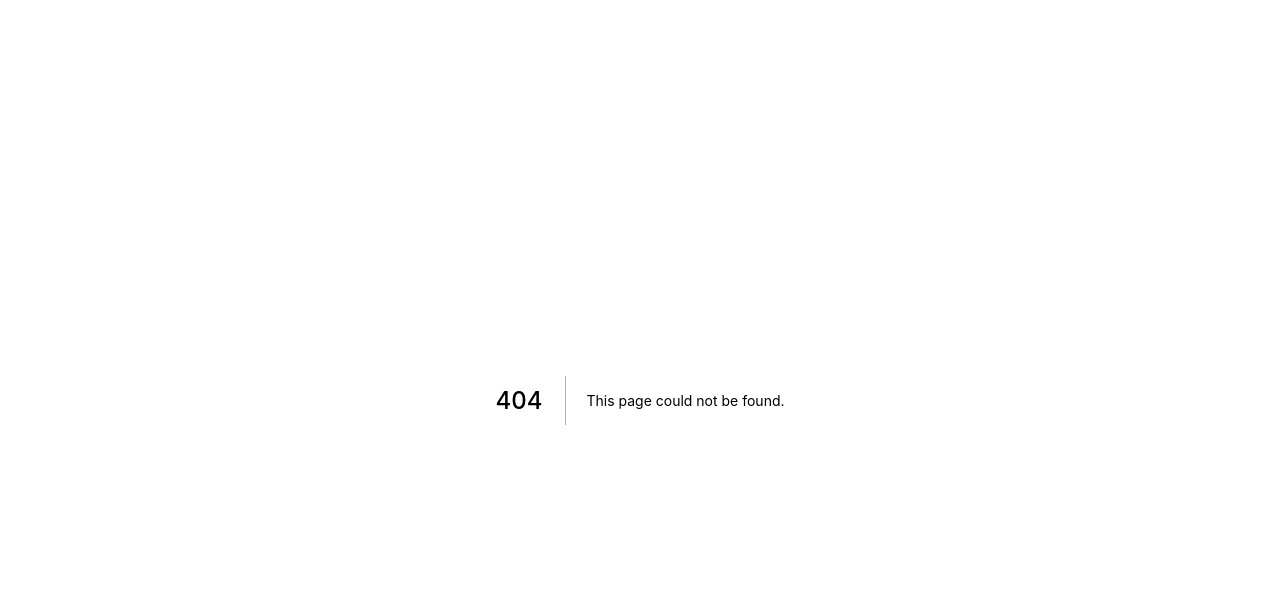
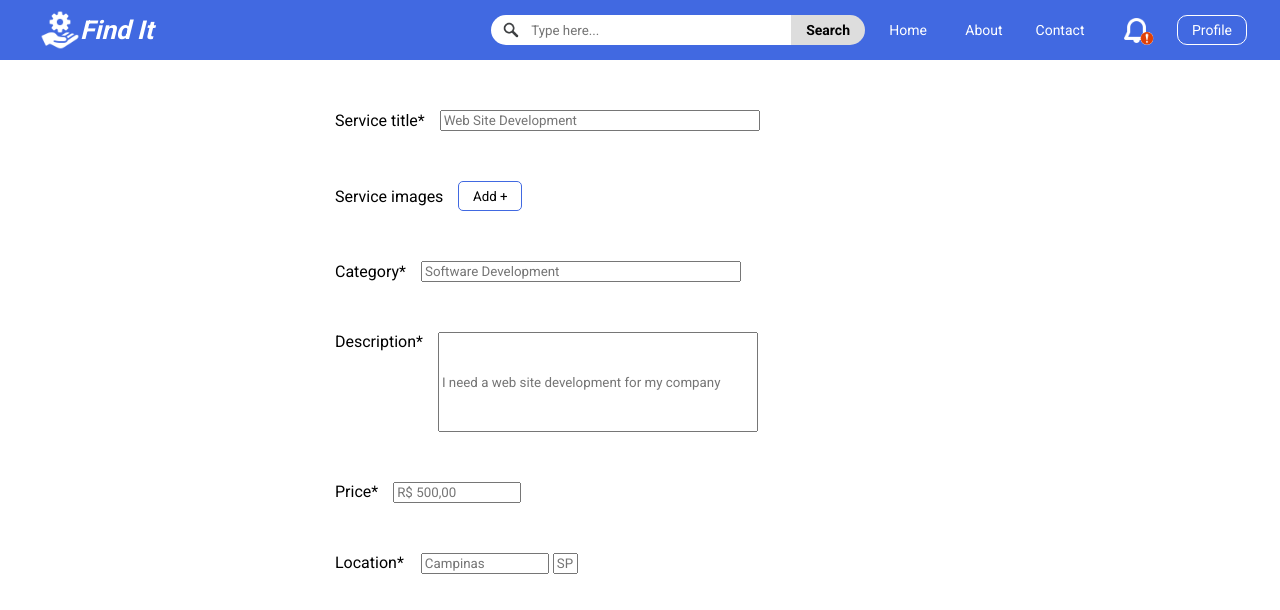
Before and after one commit to buemura/findit-frontend-next, a Next.js app: page /posts in a window 1280 px wide. Before the commit this address had no page. Shown: the top 610 px of the page. Built offline with nearby package versions, Linux system fonts and the light colour scheme; no server answers.

Commit message:
posts page

```diff
--- /dev/null
+++ b/src/pages/posts.tsx
@@ -0,0 +1,96 @@
+import axios from "axios";
+import React, { useState, useEffect } from "react";
+import { HeaderPage } from "../components/HeaderPage";
+import { BodyStyled } from "../styles/components/middleSection";
+import {
+  MainContainer,
+  ServiceTitle,
+  ServiceImage,
+  ServiceCategory,
+  ServiceDescription,
+  ServicePrice,
+  ServiceLocation,
+} from "../styles/pages/posts";
+
+interface IPosts {
+  name: string;
+  email: string;
+  location: string;
+  phone: string;
+  occupation: string;
+  about_me: string;
+  user_photo: string;
+}
+
+export default function Posts() {
+  const [user, setUser] = useState<IPosts>({
+    name: "",
+    email: "",
+    location: "",
+    phone: "",
+    occupation: "",
+    about_me: "",
+    user_photo: "",
+  });
+
+  //
+  const userId = "2eea1831-ac4f-4e87-b1fb-1aee22a8b8e2";
+  const userId2 = "20f1f28a-bf61-4705-abc8-c10e7d44ec36";
+
+  useEffect(() => {
+    axios
+      .get(`http://localhost:4000/api/users/${userId}`)
+      .then(({ data }) => {
+        setUser(data);
+      })
+      .catch((err) => {
+        console.log(err);
+      });
+  }, []);
+
+  return (
+    <BodyStyled>
+      <HeaderPage />
+      <MainContainer>
+        <ServiceTitle>
+          <p>Service title*</p>
+          <input type="text" name="title" placeholder="Web Site Development" />
+        </ServiceTitle>
+        <ServiceImage>
+          <p>Service images </p>
+          <button>Add +</button>
+        </ServiceImage>
+        <ServiceCategory>
+          <p>Category* </p>
+          <input
+            type="text"
+            name="service-category"
+            placeholder="Software Development"
+          />
+        </ServiceCategory>
+        <ServiceDescription>
+          <p>Description* </p>
+          <input
+            type="text"
+            name="service-description"
+            placeholder="I need a web site development for my company"
+          />
+        </ServiceDescription>
+        <ServicePrice>
+          <p>Price* </p>
+          <input type="number" name="service-price" placeholder="R$ 500,00" />
+        </ServicePrice>
+        <ServiceLocation>
+          <p>Location* </p>
+          <input
+            type="text"
+            name="service-city"
+            placeholder="Campinas"
+            id="city"
+          />
+          <input type="text" name="service-state" placeholder="SP" id="state" />
+        </ServiceLocation>
+      </MainContainer>
+    </BodyStyled>
+  );
+}
--- /dev/null
+++ b/src/styles/pages/posts.ts
@@ -0,0 +1,117 @@
+import styled from "styled-components";
+
+export const MainContainer = styled.div`
+  display: flex;
+  flex-direction: column;
+  justify-content: center;
+  align-items: center;
+  margin: 60px 0 0 0;
+  padding: 0;
+  width: 100%;
+  overflow-x: hidden;
+  background-color: #fff;
+`;
+
+export const ServiceTitle = styled.div`
+  display: flex;
+  flex-direction: row;
+  justify-content: left;
+  align-items: center;
+  width: 50%;
+  margin: 50px 0 0 0;
+  p {
+    margin: 0 15px 0 15px;
+  }
+  input {
+    width: 50%;
+  }
+`;
+
+export const ServiceImage = styled.div`
+  display: flex;
+  flex-direction: row;
+  justify-content: left;
+  align-items: center;
+  width: 50%;
+  margin: 50px 0 0 0;
+  p {
+    margin: 0 15px 0 15px;
+  }
+  button {
+    width: 10%;
+    height: 30px;
+    background-color: #fff;
+    border: 1px solid #4169e1;
+    border-radius: 5px;
+
+    &:hover {
+      cursor: pointer;
+      background-color: #4169e1;
+      color: #fff;
+    }
+  }
+`;
+
+export const ServiceCategory = styled.div`
+  display: flex;
+  flex-direction: row;
+  justify-content: left;
+  align-items: center;
+  width: 50%;
+  margin: 50px 0 0 0;
+  p {
+    margin: 0 15px 0 15px;
+  }
+  input {
+    width: 50%;
+  }
+`;
+
+export const ServiceDescription = styled.div`
+  display: flex;
+  flex-direction: row;
+  justify-content: left;
+  width: 50%;
+  margin: 50px 0 0 0;
+  p {
+    margin: 0 15px 0 15px;
+  }
+  input {
+    width: 50%;
+    height: 100px;
+  }
+`;
+
+export const ServicePrice = styled.div`
+  display: flex;
+  flex-direction: row;
+  justify-content: left;
+  width: 50%;
+  margin: 50px 0 0 0;
+  p {
+    margin: 0 15px 0 15px;
+  }
+  input {
+    width: 20%;
+  }
+`;
+
+export const ServiceLocation = styled.div`
+  display: flex;
+  flex-direction: row;
+  justify-content: left;
+  width: 50%;
+  margin: 50px 0 0 0;
+  p {
+    margin: 0 15px 0 15px;
+  }
+  input {
+    margin: 0 2px 0 2px;
+  }
+  #city {
+    width: 20%;
+  }
+  #state {
+    width: 4%;
+  }
+`;
```
Also changed, not shown: src/pages/home.tsx (+7 -3 lines), src/pages/postService.tsx (deleted).
